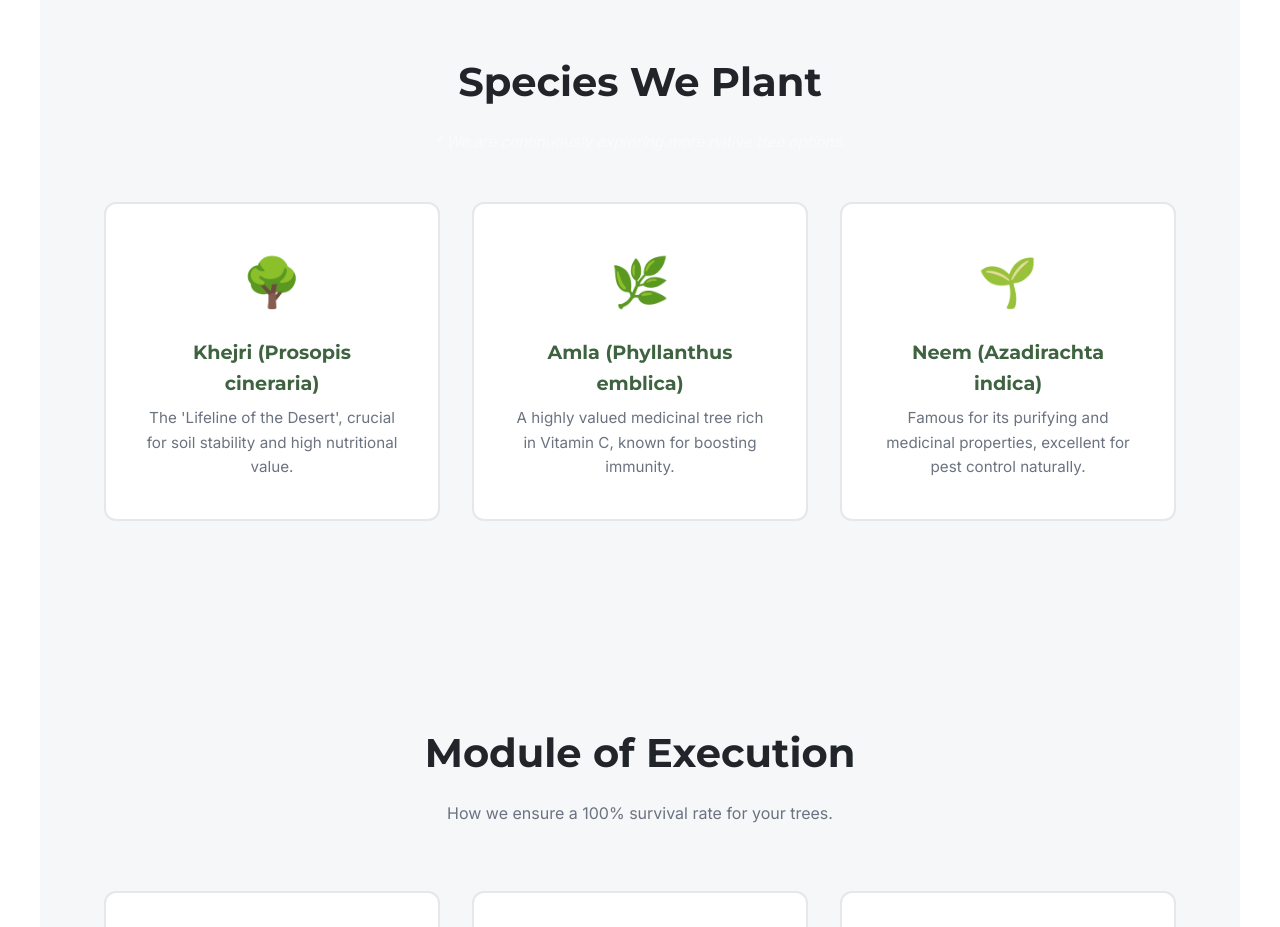
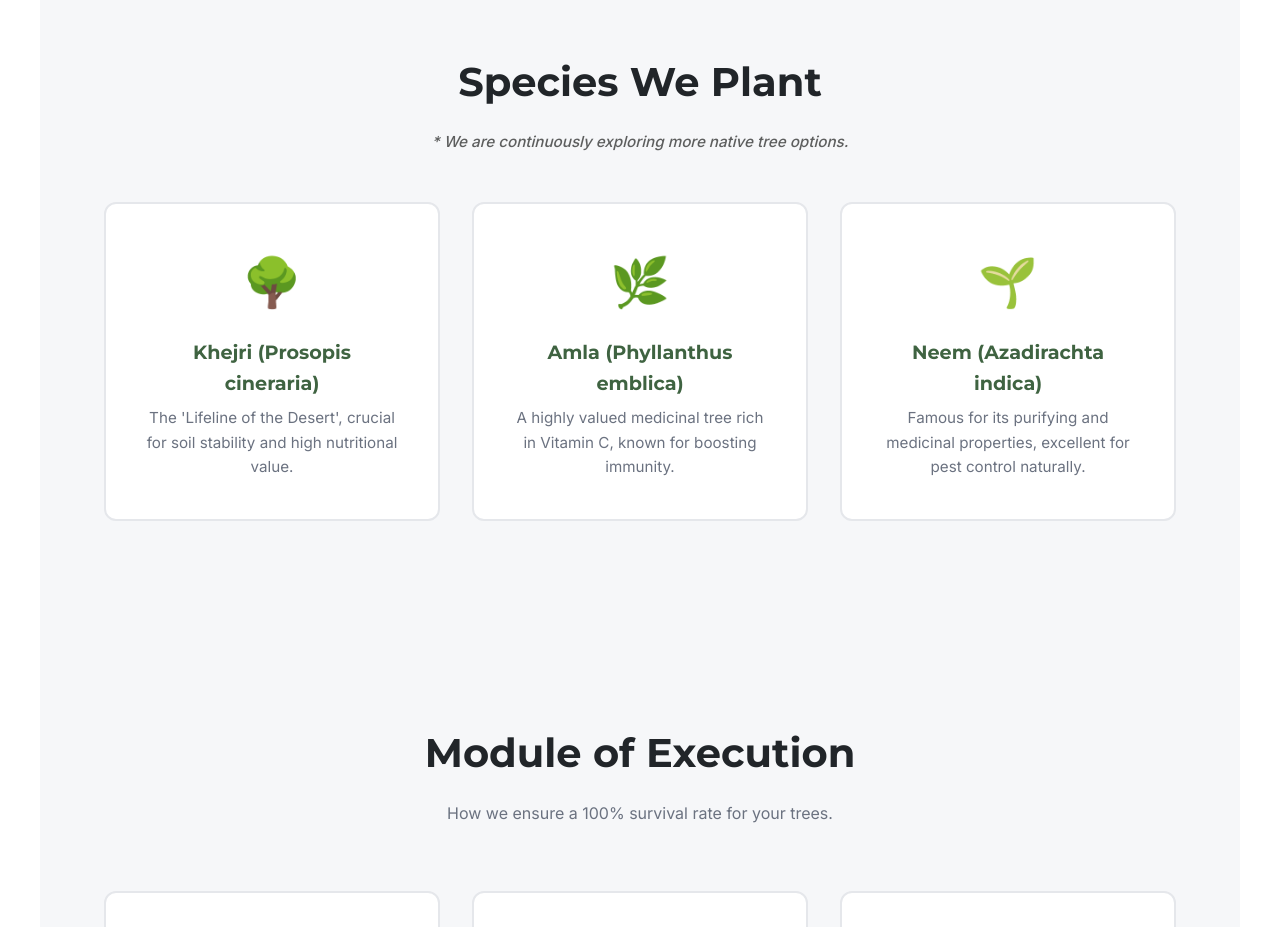
Before and after one commit to ashokaph335701-dot/Om-Wan, a React (Vite) app in the folder om-wan-web/: page / in a window 1280 px wide. Shown: the part 3320-4247 px from the top of the page. Built offline with nearby package versions, Linux system fonts and the light colour scheme.

Commit message:
fix: adjust exploration note text color to match light theme background and prevent invisible text

```diff
--- a/om-wan-web/src/components/NativeTrees.jsx
+++ b/om-wan-web/src/components/NativeTrees.jsx
@@ -11,7 +11,7 @@ export default function NativeTrees() {
     <section className="section-padding bg-gray">
       <div style={{ textAlign: 'center', marginBottom: '3rem' }}>
         <h2>Species We Plant</h2>
-        <p style={{ fontSize: '0.95rem', color: 'rgba(255, 255, 255, 0.5)', marginTop: '0.8rem', fontStyle: 'italic' }}>
+        <p style={{ fontSize: '0.95rem', color: 'rgba(10, 13, 10, 0.65)', marginTop: '0.8rem', fontStyle: 'italic', fontWeight: '500' }}>
           * We are continuously exploring more native tree options.
         </p>
       </div>
```
